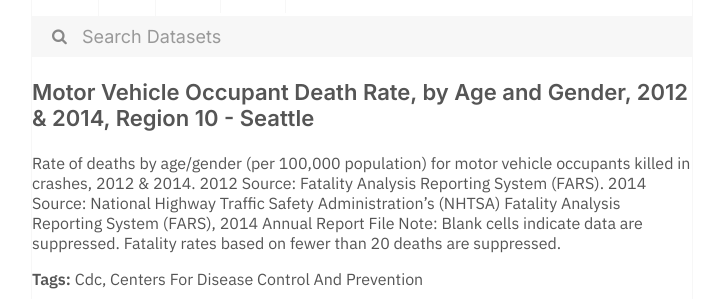
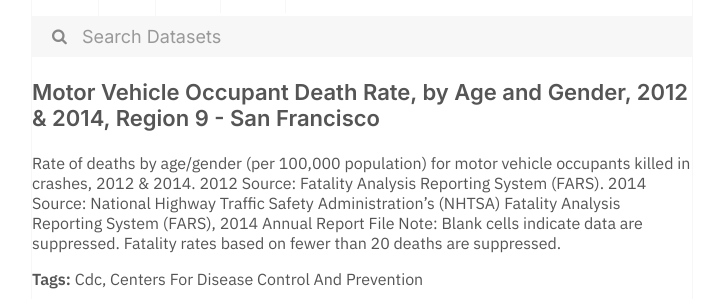
Before and after one commit to dayda-entities/us-department-of-health-and-human-services, a Jekyll site: the page built from _posts/2020-11-10-motor-vehicle-occupant-death-r.md, in a window 1280 px wide. Shown: the part 288-587 px from the top of the page, without its empty margins (278-998 px from the left). Built offline with Jekyll 4.4.1, drawn with Linux system fonts in a browser that asks for light colours.

```diff
--- a/_posts/2020-11-10-motor-vehicle-occupant-death-r.md
+++ b/_posts/2020-11-10-motor-vehicle-occupant-death-r.md
@@ -1,17 +1,17 @@
 ---
 title: >-
-  Motor Vehicle Occupant Death Rate, by Age and Gender, 2012 & 2014,  Region 10
-  - Seattle
-created: '2020-11-10T16:18:20.552387'
-modified: '2021-03-16T18:45:26.730384'
+  Motor Vehicle Occupant Death Rate, by Age and Gender, 2012 & 2014,  Region 9 -
+  San Francisco
+created: '2020-11-10T16:18:35.481029'
+modified: '2021-04-06T03:22:57.401359'
 state: active
 type: dataset
 tags:
   - Cdc
   - Centers For Disease Control And Prevention
 groups: []
-csv_url: 'https://data.cdc.gov/api/views/5nuu-6upy/rows.csv?accessType=DOWNLOAD'
-json_url: 'https://data.cdc.gov/api/views/5nuu-6upy/rows.json?accessType=DOWNLOAD'
+csv_url: 'https://data.cdc.gov/api/views/xsu4-4sk9/rows.csv?accessType=DOWNLOAD'
+json_url: 'https://data.cdc.gov/api/views/xsu4-4sk9/rows.json?accessType=DOWNLOAD'
 layout: post
 
 ---
```
